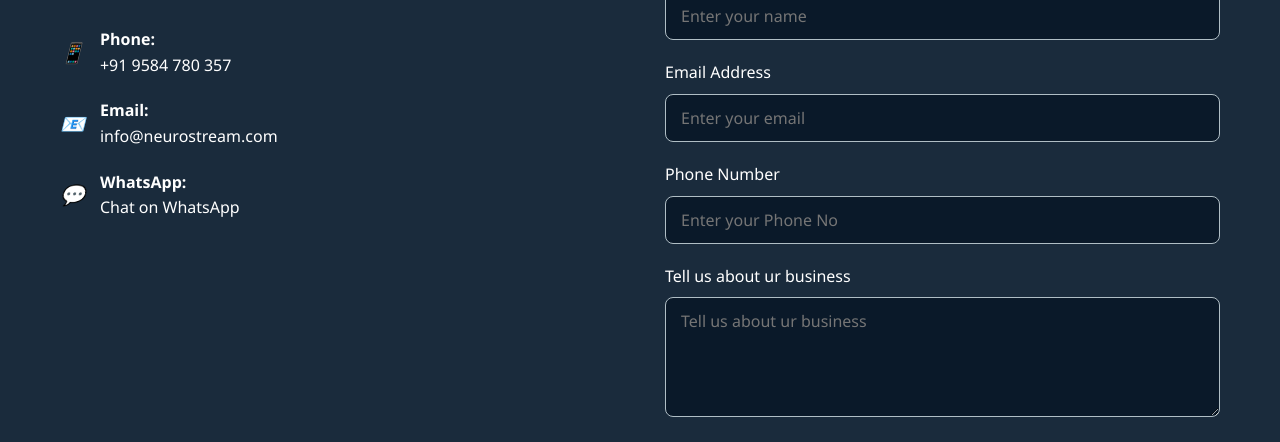
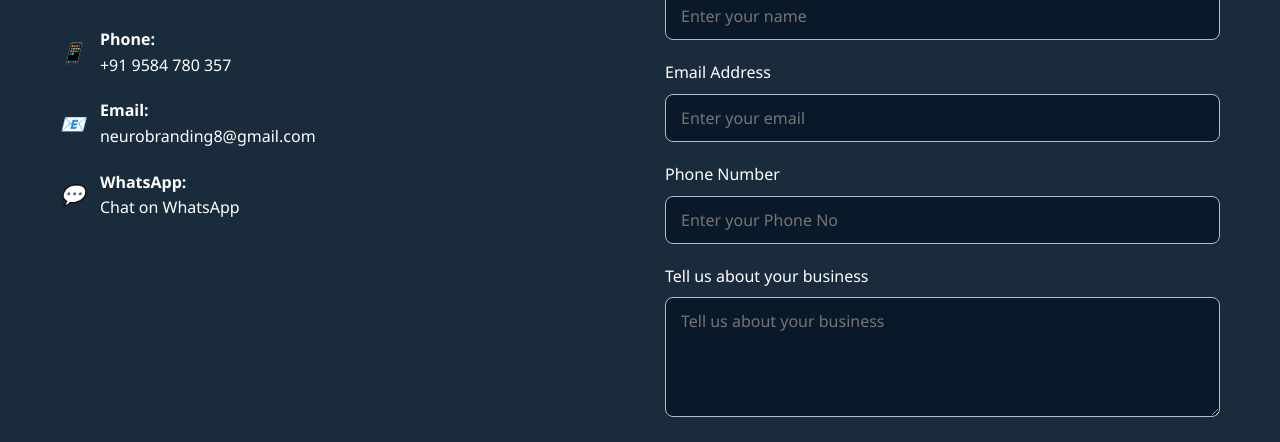
Before and after one commit to purvacode-80/NeuroStream, a plain HTML site: page index.html in a window 1280 px wide. Shown: the part 3135-3577 px from the top of the page. Drawn offline with nearby package versions, Linux system fonts and the light colour scheme.

Commit message:
Add files via upload

```diff
--- a/index.html
+++ b/index.html
@@ -609,7 +609,7 @@
                             <i>📧</i>
                             <div>
                                 <strong>Email:</strong><br>
-                                <a href="mailto:info@neurostream.com">info@neurostream.com</a>
+                                <a href="mailto:neurobranding8@gmail.com">neurobranding8@gmail.com</a>
                             </div>
                         </li>
                         <li>
@@ -637,8 +637,8 @@
                             <input type="number" id="phone" placeholder="Enter your Phone No" required>
                         </div>
                         <div class="form-group">
-                            <label for="message">Tell us about ur business</label>
-                            <textarea id="message" placeholder="Tell us about ur business"></textarea>
+                            <label for="message">Tell us about your business</label>
+                            <textarea id="message" placeholder="Tell us about your business"></textarea>
                         </div>
                         <button type="submit" class="btn btn-primary"> Contact Us </button>
                     </form>
```
